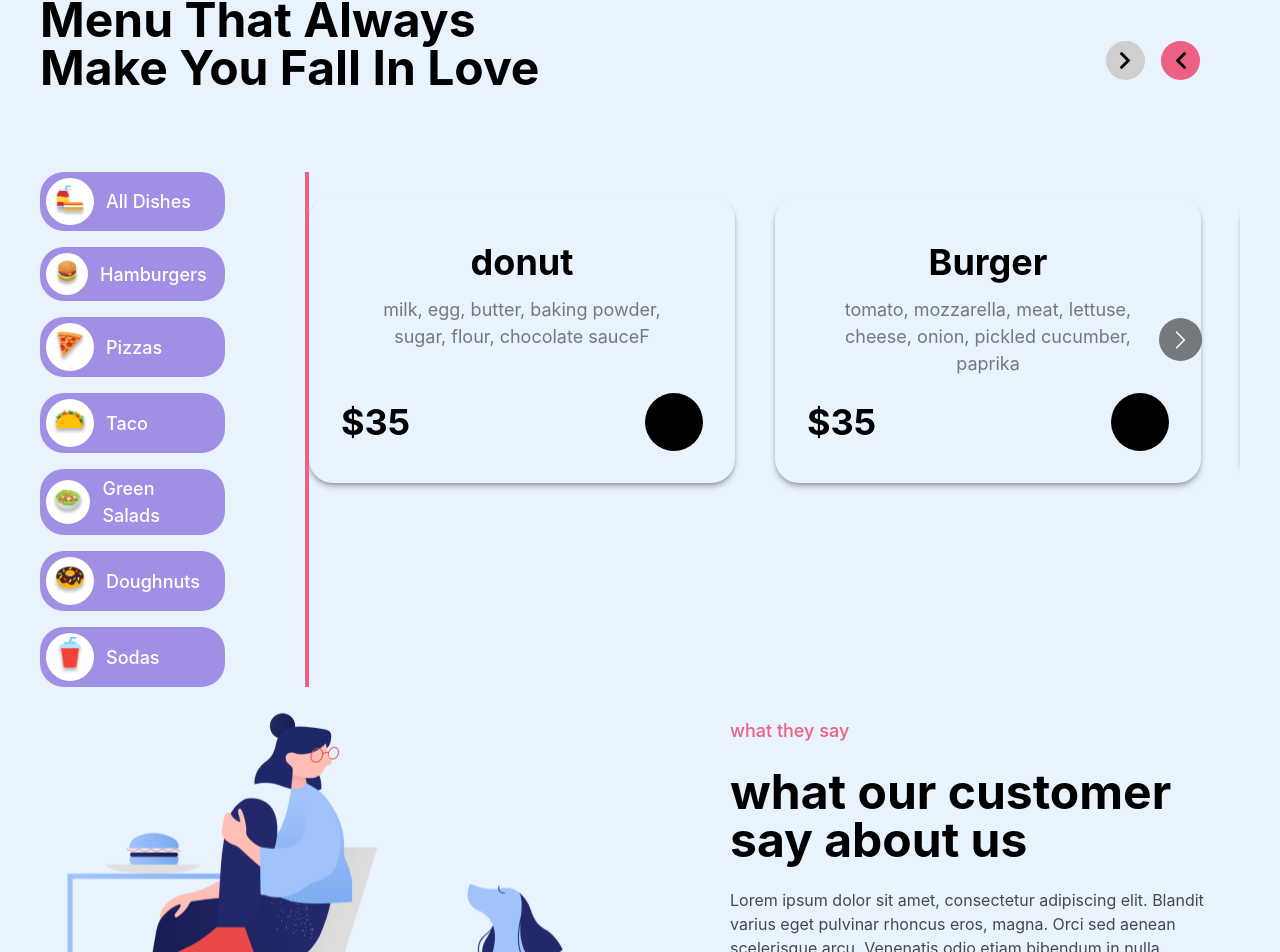
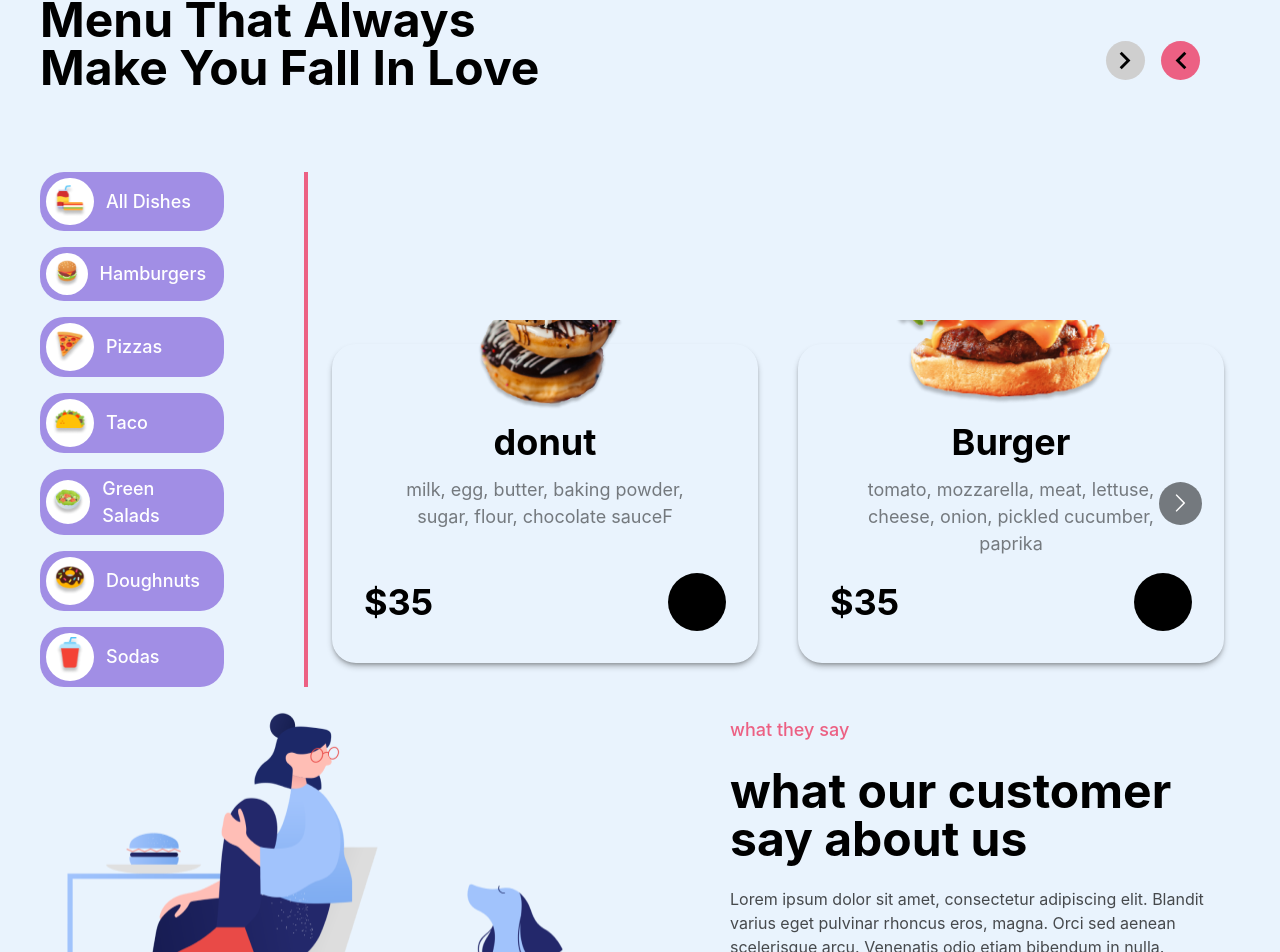
Before and after one commit to hassanfathy23/restaurant, a Next.js app: page / in a window 1280 px wide. Shown: the part 1816-2768 px from the top of the page. Built offline with nearby package versions, Linux system fonts and the light colour scheme; some icons are missing.

Commit message:
finished menu comp

```diff
--- a/components/FoodItem.tsx
+++ b/components/FoodItem.tsx
@@ -11,9 +11,11 @@ type AppProps = {
 
 export default function FoodItem({name, description, image, price, imageHeight}: AppProps) {
     return (
-        <div className="relative h-full p-8 mr-10 flex flex-col items-center gap-4 rounded-3xl shadow-md shadow-black/30 text-center overflow-hidden">
-            <div className={`relative w-full h-[${imageHeight}px]`}>
-            <Image src={`/images/${image}`} alt={name} fill />
+        <div className="h-full px-8 pb-8 pt-20 mr-10 flex flex-col items-center gap-4 rounded-3xl shadow-md shadow-black/30 text-center">
+            <div className="w-full absolute -top-40">
+            <div className="relative w-full h-[250px]">
+            <Image src={`/images/${image}`} alt={name} fill objectFit="contain"/>
+            </div>
             </div>
             <h2 className=" font-bold text-[36px] leading-none">{name}</h2>
             <p className="px-8 text-[18px] flex-1 text-black/50">{description}</p>
--- a/components/FoodList.tsx
+++ b/components/FoodList.tsx
@@ -7,20 +7,20 @@ const responsive = {
   superLargeDesktop: {
     // the naming can be any, depends on you.
     breakpoint: { max: 4000, min: 3000 },
-      items: 5
+    items: 5,
   },
   desktop: {
     breakpoint: { max: 3000, min: 1024 },
-      items: 3
+    items: 3,
   },
   tablet: {
     breakpoint: { max: 1024, min: 464 },
-      items: 2
+    items: 2,
   },
   mobile: {
     breakpoint: { max: 464, min: 0 },
-      items: 1
-    }
+    items: 1,
+  },
 };
 
 export default function FoodList() {
@@ -38,12 +38,12 @@ export default function FoodList() {
       // keyBoardControl={true}
       // customTransition="all .5"
       // transitionDuration={500}
-    containerClass="carousel-container"
+      // containerClass="carousel-container flow"
       // removeArrowOnDeviceType={["tablet", "mobile"]}
       deviceType="desktop"
       // dotListClass="custom-dot-list-style"
       itemClass="carousel-item-padding-40-px"
-    className="w-10/12 h-5/6 py-6"
+      className="w-10/12 h-5/6 p-6 flex items-center relative overflow-x-clip"
     >
       <FoodItem
         name="donut"
--- a/components/OurMenu.tsx
+++ b/components/OurMenu.tsx
@@ -32,7 +32,7 @@ export default function OurMenu() {
           </div>
         </div>
       </div>
-      <div className="flex flex-row justify-between">
+      <div className="flex flex-row justify-between items-end">
         <MenuList />
         <FoodList />
       </div>
--- a/tailwind.config.js
+++ b/tailwind.config.js
@@ -8,4 +8,5 @@ module.exports = {
     extend: {},
   },
   plugins: [],
+  important: true
 }
```
Lines whose indentation alone changed are shown as unchanged.
